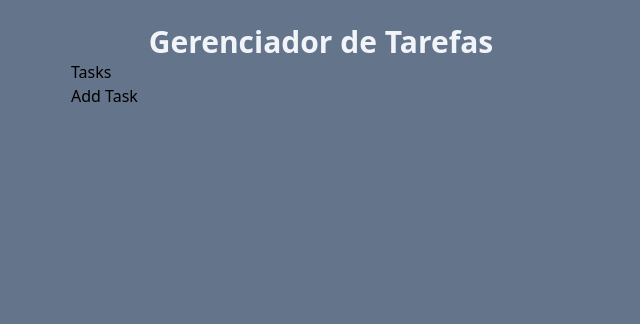
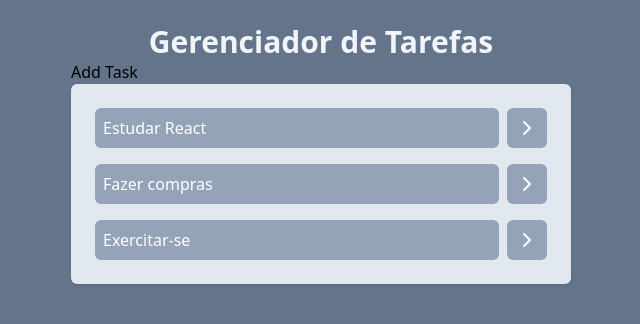
Before and after one commit to pedrofeld/task_list, a React (Vite) app: page / in a window 1280 px wide. Shown: the top 324 px of the page, without its empty margins (319-959 px from the left). Built offline with nearby package versions, Linux system fonts and the light colour scheme.

Commit message:
style: creating created tasks style

```diff
--- a/src/App.jsx
+++ b/src/App.jsx
@@ -1,15 +1,36 @@
+import { useState } from "react";
 import Tasks from "./components/Tasks";
 import AddTask from "./components/AddTask";
 
 function App() {
+  const [tasks, setTasks] = useState([
+    {
+      id: 1,
+      title: "Estudar React",
+      description: "Ler a documentação oficial do React",
+      completed: false,
+    },
+    {
+      id: 2,
+      title: "Fazer compras",
+      description: "Comprar mantimentos para a semana",
+      completed: true,
+    },
+    {
+      id: 3,
+      title: "Exercitar-se",
+      description: "Fazer uma caminhada de 30 minutos",
+      completed: false,
+    },
+  ]);
   return (
     <div className="w-screen h-screen bg-slate-500 flex justify-center p-6">
       <div className="w-[500px]">
         <h1 className="text-3xl text-slate-100 font-bold text-center">
           Gerenciador de Tarefas
         </h1>
-        <Tasks />
         <AddTask />
+        <Tasks tasks={tasks} />
       </div>
     </div>
   );
--- a/src/components/Tasks.jsx
+++ b/src/components/Tasks.jsx
@@ -1,5 +1,20 @@
-function Tasks() {
-  return <h1>Tasks</h1>;
+import { ChevronRightIcon } from "lucide-react";
+
+function Tasks(props) {
+  return (
+    <ul className="space-y-4 p-6 bg-slate-200 rounded-md shadow">
+      {props.tasks.map((task) => (
+        <li key={task.id} className="flex gap-2">
+          <button className="bg-slate-400 w-full text-left text-white p-2 rounded-md">
+            {task.title}
+          </button>
+          <button className="bg-slate-400 p-2 rounded-md text-white">
+            <ChevronRightIcon />
+          </button>
+        </li>
+      ))}
+    </ul>
+  );
 }
 
 export default Tasks;
```
